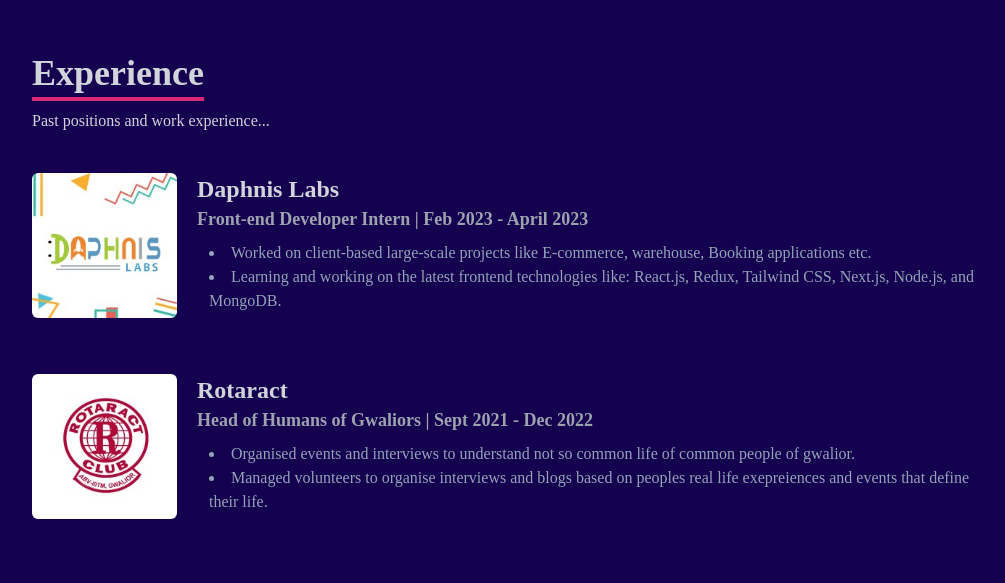
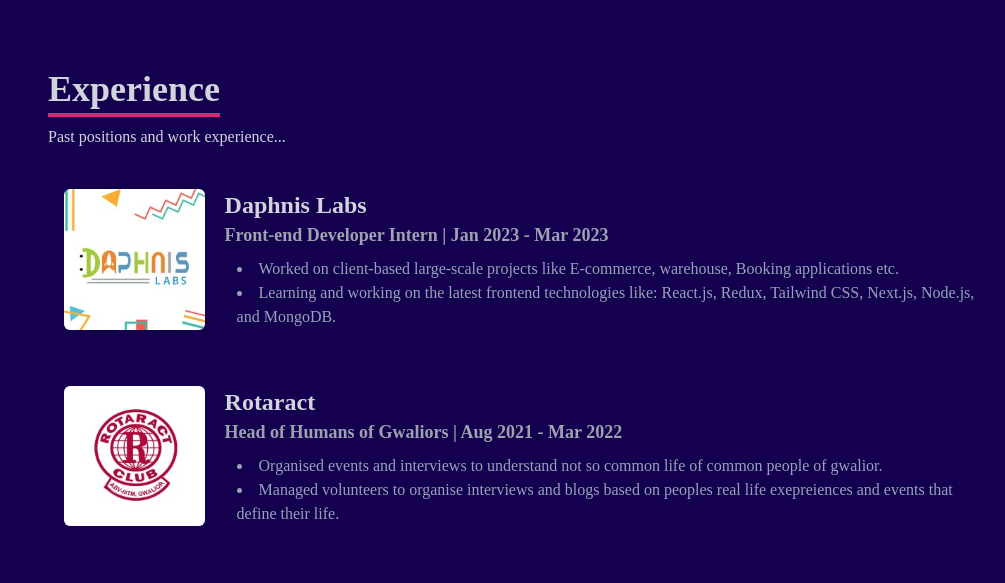
Before and after one commit to kartik990/portfolio, a React (Create React App) app: page / in a window 1280 px wide. Shown: the part 1697-2280 px from the top of the page, without its empty margins (108-1113 px from the left). Built offline with nearby package versions, Linux system fonts and the light colour scheme.

Commit message:
responsive bugs fixed

```diff
--- a/src/components/Experience.jsx
+++ b/src/components/Experience.jsx
@@ -6,16 +6,16 @@ const Experience = () => {
   return (
     <div
       name="experience"
-      className="w-full h-auto pt-[150px] pb-[280px] bg-[#150050] "
+      className="w-full h-auto pt-[150px] pb-[200px] bg-[#150050] "
     >
-      <div className="max-w-[1000px] mx-auto  text-gray-300">
-        <div className="pb-4">
+      <div className="max-w-[1000px] mx-auto text-gray-300">
+        <div className="p-4 ">
           <p className="text-4xl pb-1 font-bold inline border-b-4 border-pink-600  ">
             Experience
           </p>
           <p className="pt-4 mb-10">Past positions and work experience...</p>
-          <div className="flex flex-col gap-12 mt-8">
-            <div className="w-max flex gap-5">
+          <div className="flex flex-col gap-12 px-4 mt-8">
+            <div className="w-auto max-w-[1000px] flex gap-5">
               <a
                 href="https://www.daphnislabs.com/"
                 rel="noreferrer"
@@ -36,9 +36,9 @@ const Experience = () => {
                   <p className="font-extrabold text-2xl mb-0">Daphnis Labs</p>
                 </a>
                 <p className="font-bold text-lg text-gray-400 mb-2">
-                  Front-end Developer Intern | Feb 2023 - April 2023
+                  Front-end Developer Intern | Jan 2023 - Mar 2023
                 </p>
-                <p className="w-auto max-w-[800px] font-medium text-left text-slate-400">
+                <p className="w-full max-w-[800px] font-medium text-left text-slate-400">
                   <ul className="list-disc list-inside">
                     <li>
                       Worked on client-based large-scale projects like
@@ -53,7 +53,7 @@ const Experience = () => {
                 </p>
               </div>
             </div>
-            <div className="w-max flex gap-5">
+            <div className="w-auto max-w-[1000px] flex gap-5">
               <a
                 href="https://www.linkedin.com/company/rotaract-club-abv-iiitm/?originalSubdomain=in"
                 rel="noreferrer"
@@ -74,7 +74,7 @@ const Experience = () => {
                   <p className="font-extrabold text-2xl mb-0">Rotaract</p>
                 </a>
                 <p className="font-bold text-lg text-gray-400 mb-2">
-                  Head of Humans of Gwaliors | Sept 2021 - Dec 2022
+                  Head of Humans of Gwaliors | Aug 2021 - Mar 2022
                 </p>
                 <p className="w-auto max-w-[800px] font-medium text-left text-slate-400">
                   <ul className="list-disc list-inside">
--- a/src/components/Home.jsx
+++ b/src/components/Home.jsx
@@ -26,12 +26,12 @@ const Home = () => {
             <button
               className={`flex gap-2 justify-between items-center border-2 px-6 py-3 my-2 hover:bg-pink-600  hover:border-pink-600 hover: duration-500`}
             >
-              View Work <GiDirectionSign />
+              View Projects <GiDirectionSign />
             </button>
           </Link>
 
           <a
-            href="https://drive.google.com/file/d/19CJ8HKC5riL-hxAyWin0wJ7JPpvkNcYU/view?usp=sharing"
+            href="https://drive.google.com/file/d/1ZOm1kXvrJuqia_jGUZGo2JyDALNVvnS-/view?usp=sharing"
             rel="noreferrer"
             target="_blank"
           >
--- a/src/components/NavBar.jsx
+++ b/src/components/NavBar.jsx
@@ -1,6 +1,7 @@
 import React, { useState } from "react";
 import { FaBars, FaTimes, FaGithub, FaLinkedin } from "react-icons/fa";
 import { SiLeetcode } from "react-icons/si";
+import { BsInstagram } from "react-icons/bs";
 import { Link } from "react-scroll";
 
 const NavBar = () => {
@@ -113,6 +114,18 @@ const NavBar = () => {
           </li>
           <li className="w-[160px] h-[50px] ml-[-110px] hover:ml-[0px] duration-300">
             <a
+              href="https://www.instagram.com/kartik____r/"
+              rel="noreferrer"
+              target="_blank"
+            >
+              <div className="flex justify-between items-center">
+                <span>Instagram</span>
+                <BsInstagram size={30} />
+              </div>
+            </a>
+          </li>
+          <li className="w-[160px] h-[50px] ml-[-110px] hover:ml-[0px] duration-300">
+            <a
               href="https://github.com/kartik990"
               rel="noreferrer"
               target="_blank"
@@ -140,11 +153,6 @@ const NavBar = () => {
               <div className="flex justify-between items-center"></div>
             </a>
           </li>
-          <li className="w-[160px] h-[60px]">
-            <a href="/">
-              <div className="flex justify-between items-center"></div>
-            </a>
-          </li>
         </ul>
       </div>
     </div>
```
